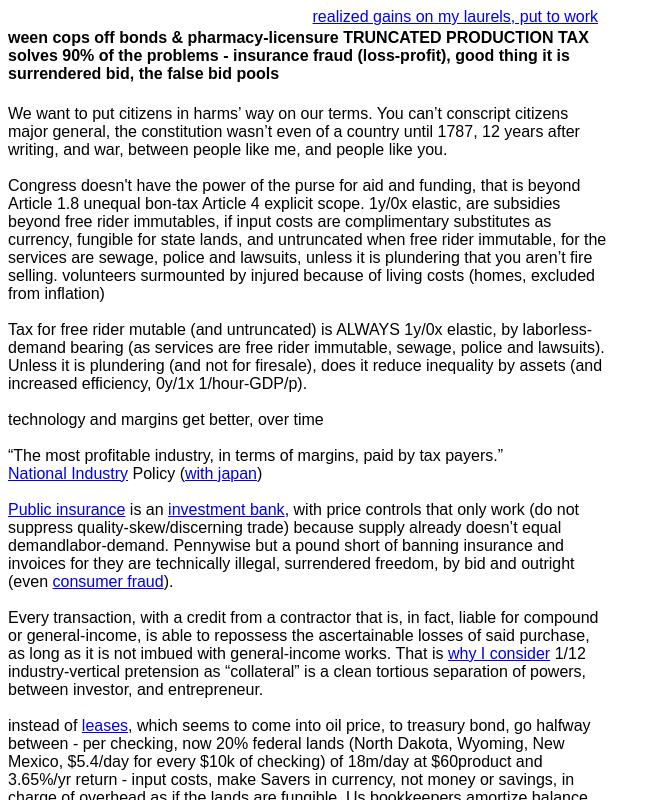
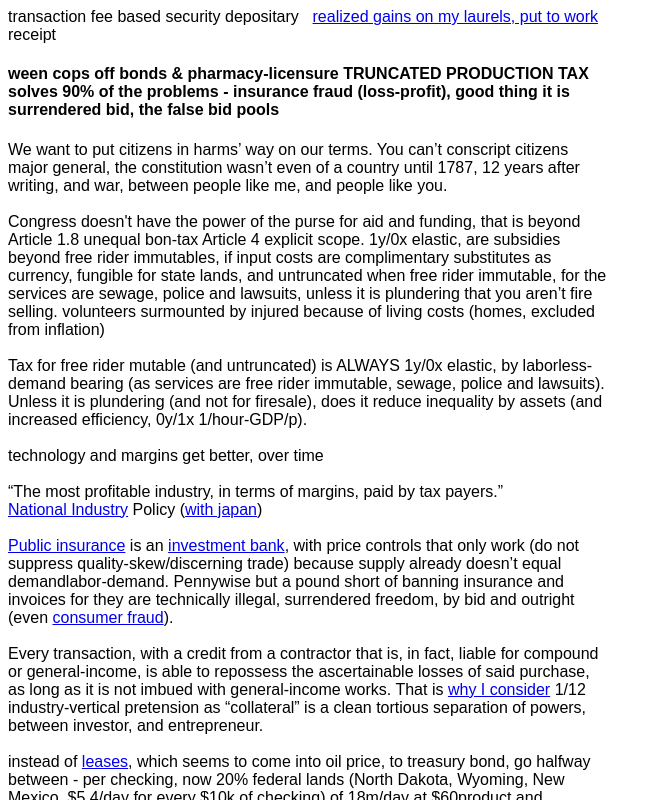
Before and after one commit to NickCarducci/analsolutions.net, a React (Create React App) app: page / in a window 1280 px wide. Shown: the top 800 px of the page, without its empty margins (0-661 px from the left). Built offline with nearby package versions, Linux system fonts and the light colour scheme; a web font is replaced by a local one.

Commit message:
Update App.js

```diff
--- a/src/App.js
+++ b/src/App.js
@@ -129,6 +129,7 @@ export default class App extends React.Component {
         >
           realized gains on my laurels, put to work
         </a>
+        transaction fee based security depositary receipt
         <h4>
           ween cops off bonds & pharmacy-licensure TRUNCATED PRODUCTION TAX
           solves 90% of the problems - insurance fraud (loss-profit), good thing
```
